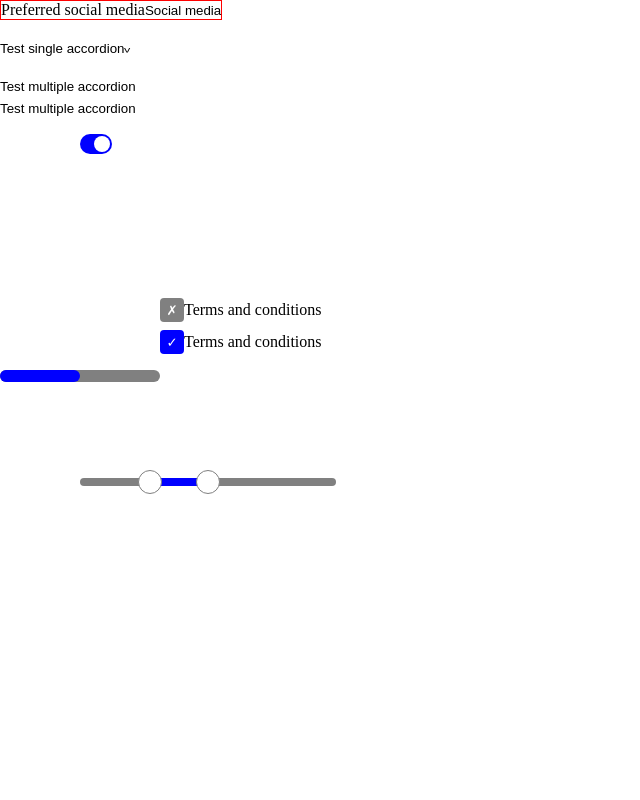
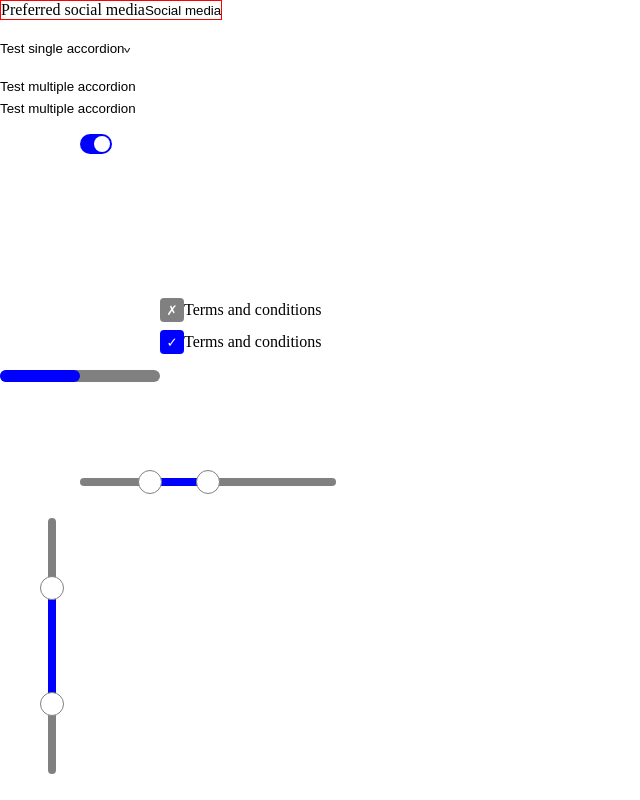
Before and after one commit to lucianm05/felice, a React (Vite) app: page / in a window 1280 px wide. Shown: the whole page, without its empty margins (0-640 px from the left). Built offline with nearby package versions, Linux system fonts and the light colour scheme.

Commit message:
orientation & min/max aria values

```diff
--- a/src/App.tsx
+++ b/src/App.tsx
@@ -185,6 +185,26 @@ function App() {
             thumb: classes['slider-thumb'],
           }}
         />
+
+        <Slider
+          ref={sliderRef}
+          labels={['Minimum price', 'Maximum price']}
+          min={50}
+          max={150}
+          defaultValue={[75, 125]}
+          // value={sliderValue}
+          // onValueChange={setSliderValue}
+          step={5}
+          multipleStep={15}
+          classNames={{
+            root: classes['slider-root-vertical'],
+            track: classes['slider-track-vertical'],
+            range: classes['slider-range-vertical'],
+            thumb:
+              classes['slider-thumb'] + ' ' + classes['slider-thumb-vertical'],
+          }}
+          orientation='vertical'
+        />
       </div>
     </div>
   )
--- a/src/lib/components/slider/Slider.tsx
+++ b/src/lib/components/slider/Slider.tsx
@@ -1,8 +1,14 @@
 import {
   SliderLabels,
+  SliderOrientation,
+  SliderRef,
   SliderStyleable,
   SliderValue,
 } from '@lib/components/slider/types'
+import {
+  getIntervalValues,
+  getRangeProperties,
+} from '@lib/components/slider/utils'
 import { keys } from '@lib/constants/keys'
 import { cn, isDefined, mergeObjects } from '@lib/utils'
 import {
@@ -19,29 +25,6 @@ import {
   useState,
 } from 'react'
 
-const getIntervalValues = ({
-  max,
-  min,
-  value,
-  index,
-}: {
-  min: number
-  max: number
-  value: SliderValue
-  index: number
-}) => {
-  let minValue = min
-  let maxValue = max
-
-  if (isDefined(value[0]) && isDefined(value[1])) {
-    if (index === 0) maxValue = value[1] - 1
-
-    if (index === 1) minValue = value[0] + 1
-  }
-
-  return { minValue, maxValue }
-}
-
 interface SliderProps
   extends Omit<HTMLProps<HTMLDivElement>, 'value' | 'defaultValue'> {
   labels: SliderLabels
@@ -55,11 +38,10 @@ interface SliderProps
   classNames?: SliderStyleable<string>
   styles?: SliderStyleable<CSSProperties>
   disabled?: boolean
+  orientation?: SliderOrientation
 }
 
-type Ref = HTMLDivElement | null
-
-export const Slider = forwardRef<Ref, SliderProps>(
+export const Slider = forwardRef<SliderRef, SliderProps>(
   (
     {
       labels,
@@ -75,6 +57,7 @@ export const Slider = forwardRef<Ref, SliderProps>(
       min = 0,
       max = 150,
       disabled = false,
+      orientation = 'horizontal',
       ...props
     },
     ref
@@ -97,25 +80,41 @@ export const Slider = forwardRef<Ref, SliderProps>(
         return [minValue]
       }
     })
-    const [thumbWidths, setThumbWidths] = useState([0, 0])
+    const [thumbsSize, setThumbsSize] = useState([
+      { width: 0, height: 0 },
+      { width: 0, height: 0 },
+    ])
 
     const value = isDefined(externalValue) ? externalValue : internalValue
 
     const movingSlider = useRef<number | null>()
 
-    const internalRef = useRef<Ref>(null)
-    useImperativeHandle<Ref, Ref>(ref, () => internalRef.current, [])
+    const internalRef = useRef<SliderRef>(null)
+    useImperativeHandle<SliderRef, SliderRef>(
+      ref,
+      () => internalRef.current,
+      []
+    )
+
+    const isHorizontal = orientation === 'horizontal'
 
     const setSliderPosition = (slider: HTMLSpanElement, index: number) => {
       if (!internalRef.current) return
 
-      const { width: rootWidth } = internalRef.current.getBoundingClientRect()
-      const { width: thumbWidth } = slider.getBoundingClientRect()
+      const { width: rootWidth, height: rootHeight } =
+        internalRef.current.getBoundingClientRect()
+      const { width: thumbWidth, height: thumbHeight } =
+        slider.getBoundingClientRect()
+
+      const baseValue = (value[index] - min) / (max - min)
 
       slider.style.position = 'absolute'
-      slider.style.left = `${
-        ((value[index] - min) / (max - min)) * (rootWidth - thumbWidth)
-      }px`
+
+      if (isHorizontal) {
+        slider.style.left = `${baseValue * (rootWidth - thumbWidth)}px`
+      } else {
+        slider.style.top = `${baseValue * (rootHeight - thumbHeight)}px`
+      }
     }
 
     const setInternalValueHandler = useCallback(
@@ -246,9 +245,10 @@ export const Slider = forwardRef<Ref, SliderProps>(
         return
 
       const rect = internalRef.current.getBoundingClientRect()
-      const width = rect.width
+      const { width, height } = rect
 
       const x = event.clientX - rect.left
+      const y = event.clientY - rect.top
       const currentValue = value[movingSlider.current]
 
       let multiplier = 0
@@ -265,11 +265,20 @@ export const Slider = forwardRef<Ref, SliderProps>(
         multiplier = 0.5
       }
 
-      const newVal = Math.round(
-        ((x + (currentValue + thumbWidths[movingSlider.current] * multiplier)) *
-          100) /
-          width
-      )
+      const { width: thumbWidth, height: thumbHeight } =
+        thumbsSize[movingSlider.current]
+
+      let newVal = 0
+
+      if (isHorizontal) {
+        newVal = Math.round(
+          ((x + (currentValue + thumbWidth * multiplier)) * 100) / width
+        )
+      } else {
+        newVal = Math.round(
+          ((y + (currentValue + thumbHeight * multiplier)) * 100) / height
+        )
+      }
 
       setInternalValue(prev => {
         if (!isDefined(movingSlider.current)) return prev
@@ -311,24 +320,6 @@ export const Slider = forwardRef<Ref, SliderProps>(
       document.removeEventListener('pointermove', onPointerUp)
     }
 
-    const getRangePosition = (): CSSProperties => {
-      if (isDefined(value[0]) && isDefined(value[1])) {
-        const left = ((value[0] - min) * 100) / (max - min)
-
-        return {
-          position: 'absolute',
-          left: `${left}%`,
-          width: `${((value[1] - min) * 100) / (max - min) - left}%`,
-        }
-      }
-
-      return {
-        position: 'absolute',
-        left: 0,
-        width: `${((value[0] - min) * 100) / (max - min)}%`,
-      }
-    }
-
     useLayoutEffect(() => {
       if (!internalRef.current) return
 
@@ -337,11 +328,11 @@ export const Slider = forwardRef<Ref, SliderProps>(
         .forEach((slider, index) => {
           setSliderPosition(slider, index)
 
-          const { width: thumbWidth } = slider.getBoundingClientRect()
+          const { width, height } = slider.getBoundingClientRect()
 
-          setThumbWidths(prev => {
+          setThumbsSize(prev => {
             const next = [...prev]
-            next[index] = thumbWidth
+            next[index] = { width, height }
             return next
           })
         })
@@ -360,17 +351,27 @@ export const Slider = forwardRef<Ref, SliderProps>(
       <div
         {...props}
         ref={internalRef}
-        style={mergeObjects(style, styles?.root)}
+        style={mergeObjects({ position: 'relative' }, style, styles?.root)}
         className={cn(className, classNames?.root)}
       >
         <div style={styles?.track} className={classNames?.track}>
           <div
-            style={mergeObjects(getRangePosition(), styles?.range)}
+            style={mergeObjects(
+              getRangeProperties({ min, max, value, orientation }),
+              styles?.range
+            )}
             className={classNames?.range}
           ></div>
         </div>
 
         {value?.map((_, index) => {
+          const { maxValue, minValue } = getIntervalValues({
+            max,
+            min,
+            value,
+            index,
+          })
+
           return (
             <span
               key={index}
@@ -385,10 +386,11 @@ export const Slider = forwardRef<Ref, SliderProps>(
               onKeyDown={e => onKeyDown(e, index)}
               onPointerDown={e => onPointerDown(e, index)}
               aria-label={labels[index]}
-              aria-valuemin={index === 0 ? min : undefined}
-              aria-valuemax={index === value.length - 1 ? max : undefined}
               aria-valuenow={value[index]}
+              aria-valuemin={minValue}
+              aria-valuemax={maxValue}
               aria-disabled={disabled}
+              aria-orientation={orientation}
             />
           )
         })}
--- a/src/lib/components/slider/types.ts
+++ b/src/lib/components/slider/types.ts
@@ -7,3 +7,5 @@ export interface SliderStyleable<T> {
 
 export type SliderLabels = [string] | [string, string]
 export type SliderValue = [number] | [number, number]
+export type SliderOrientation = 'horizontal' | 'vertical'
+export type SliderRef = HTMLDivElement | null
--- a/src/test.module.css
+++ b/src/test.module.css
@@ -74,3 +74,29 @@
   border-radius: 99999px;
   border: 1px solid gray;
 }
+
+.slider-root-vertical {
+  height: 16rem;
+  width: 0.5rem;
+  display: block;
+  margin-top: 1rem;
+  margin-left: 3rem;
+}
+
+.slider-track-vertical {
+  width: 100%;
+  height: 100%;
+  background: gray;
+  border-radius: 99999px;
+}
+
+.slider-range-vertical {
+  background: blue;
+  border-radius: 99999px;
+  width: 100%;
+}
+
+.slider-thumb-vertical {
+  left: 50%;
+  transform: translateX(-50%);
+}
```
